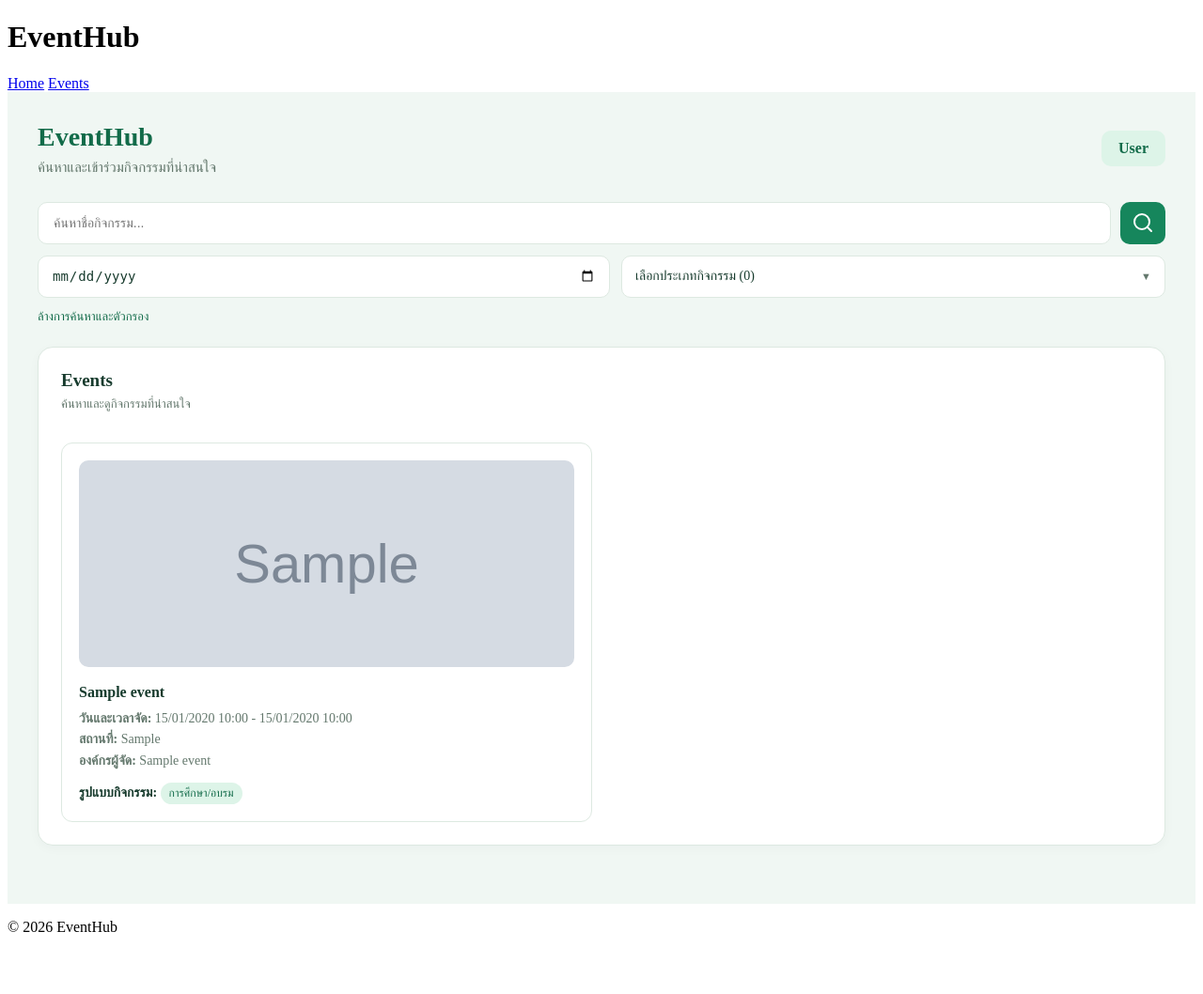
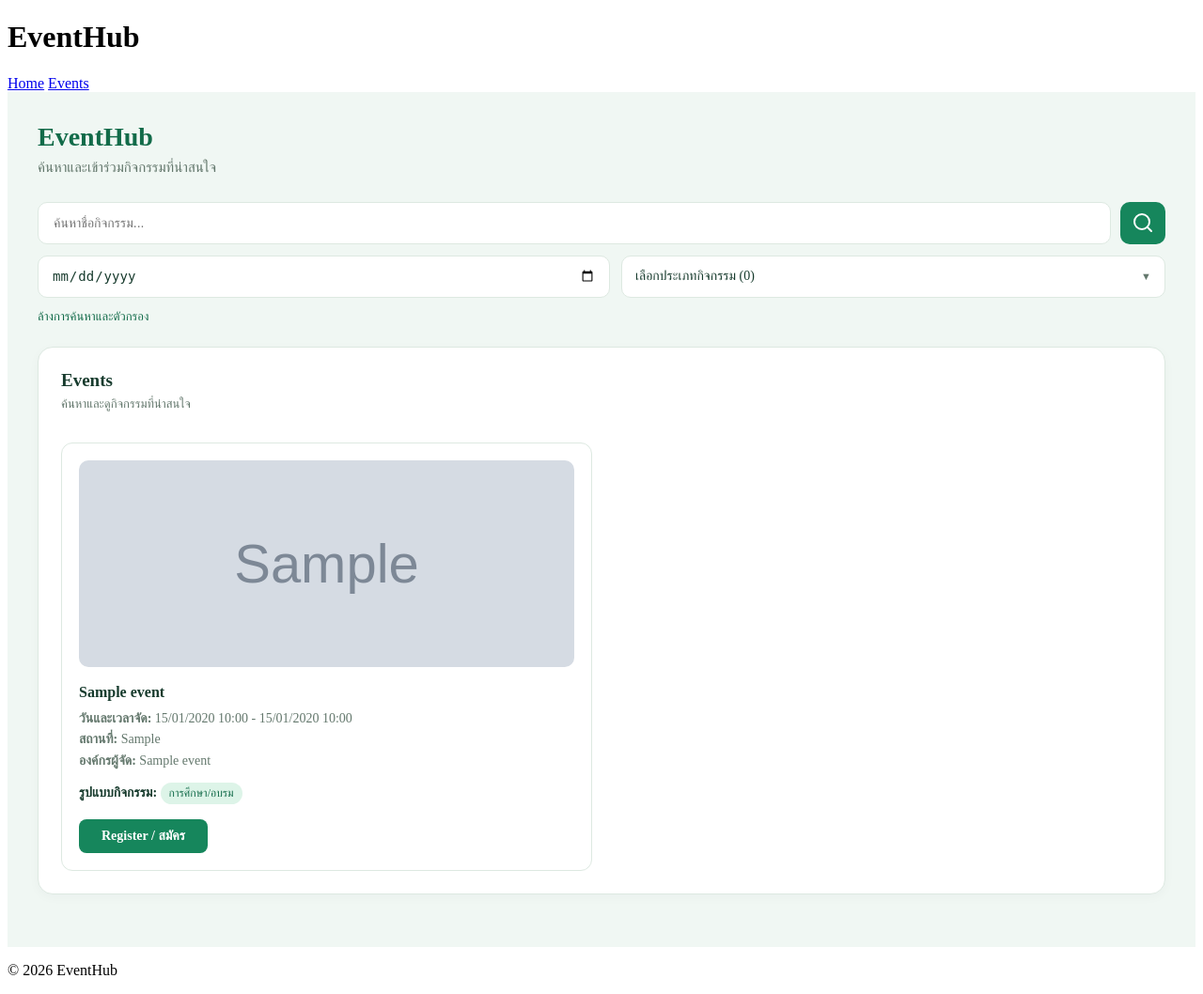
Before and after one commit to 6710515013/Event_HUB, a Django app: page /dashboard/student/ in a window 1280 px wide. Shown: the whole page at 94% size. Before the commit the page ends 992 px from the top, so only its background shows below. Run offline with Django 5.2, Linux system fonts and the light colour scheme; a user stored in the database is signed in; data comes from the database, SQL or seed files in the repository; tables that the repository leaves empty hold one stand-in row (values such as "Sample post"); grey boxes marked "Sample" are stand-in pictures.

Commit message:
add event snd student action buttons

```diff
--- a/dashboard/templates/dashboard/student_dashboard.html
+++ b/dashboard/templates/dashboard/student_dashboard.html
@@ -317,6 +317,24 @@
         font-size: 12px;
     }
 
+    /* Register Button */
+    .register-btn {
+        display: inline-block;
+        margin-top: 16px;
+        padding: 10px 24px;
+        background: var(--dashboard-primary);
+        color: white;
+        text-decoration: none;
+        border-radius: 8px;
+        font-size: 14px;
+        font-weight: 600;
+        transition: background 0.2s ease;
+    }
+
+    .register-btn:hover {
+        background: var(--dashboard-primary-dark);
+    }
+
     /* Empty State */
     .dashboard-empty {
         background: #F8FAFC;
@@ -333,17 +351,6 @@
         color: var(--dashboard-text);
         font-size: 15px;
         margin-bottom: 8px;
-    }
-
-    /* User Button */
-    .user-button {
-        display: inline-block;
-        padding: 10px 18px;
-        background: var(--dashboard-primary-light);
-        color: var(--dashboard-primary-dark);
-        border-radius: 10px;
-        text-decoration: none;
-        font-weight: 600;
     }
 
     /* Responsive */
@@ -389,9 +396,6 @@
                 <p>ค้นหาและเข้าร่วมกิจกรรมที่น่าสนใจ</p>
             </div>
 
-            <a href="{% url 'student_profile' %}" class="user-button">
-                User
-            </a>
         </header>
 
 
@@ -529,7 +533,6 @@
                                 >
                             {% endif %}
 
-
                             <h3>{{ event.title }}</h3>
 
                             <p>
@@ -550,22 +553,21 @@
                             </p>
 
                             <div class="event-categories">
-
                                 <strong>รูปแบบกิจกรรม:</strong>
 
                                 {% for category in event.categories.all %}
-
                                     <span class="event-category-badge">
                                         {{ category.name }}
                                     </span>
+                                {% empty %}
+                                    <span>ยังไม่ได้ระบุรูปแบบกิจกรรม</span>
+                                {% endfor %}
+                            </div>
 
-                                    {% empty %}
-
-                                        <span>ยังไม่ได้ระบุรูปแบบกิจกรรม</span>
-
-                                    {% endfor %}
-
-                                </div>
+                            <!-- ปุ่มสมัครเข้าร่วมกิจกรรม -->
+                            <a href="#" class="register-btn">
+                                Register / สมัคร
+                            </a>
 
                         </article>
 
```
Also changed, not shown: dashboard/templates/dashboard/organizer_dashboard.html (+53 -23 lines). Lines whose indentation alone changed are shown as unchanged.
